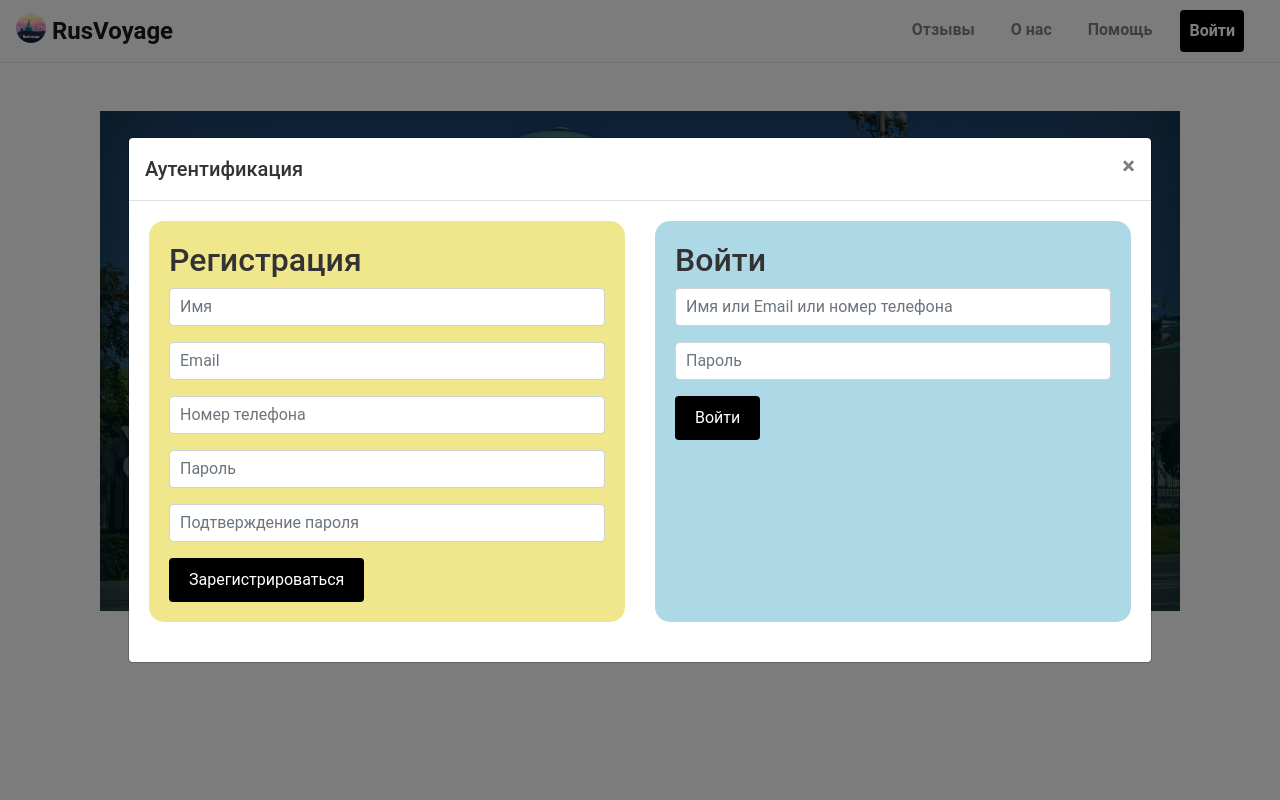
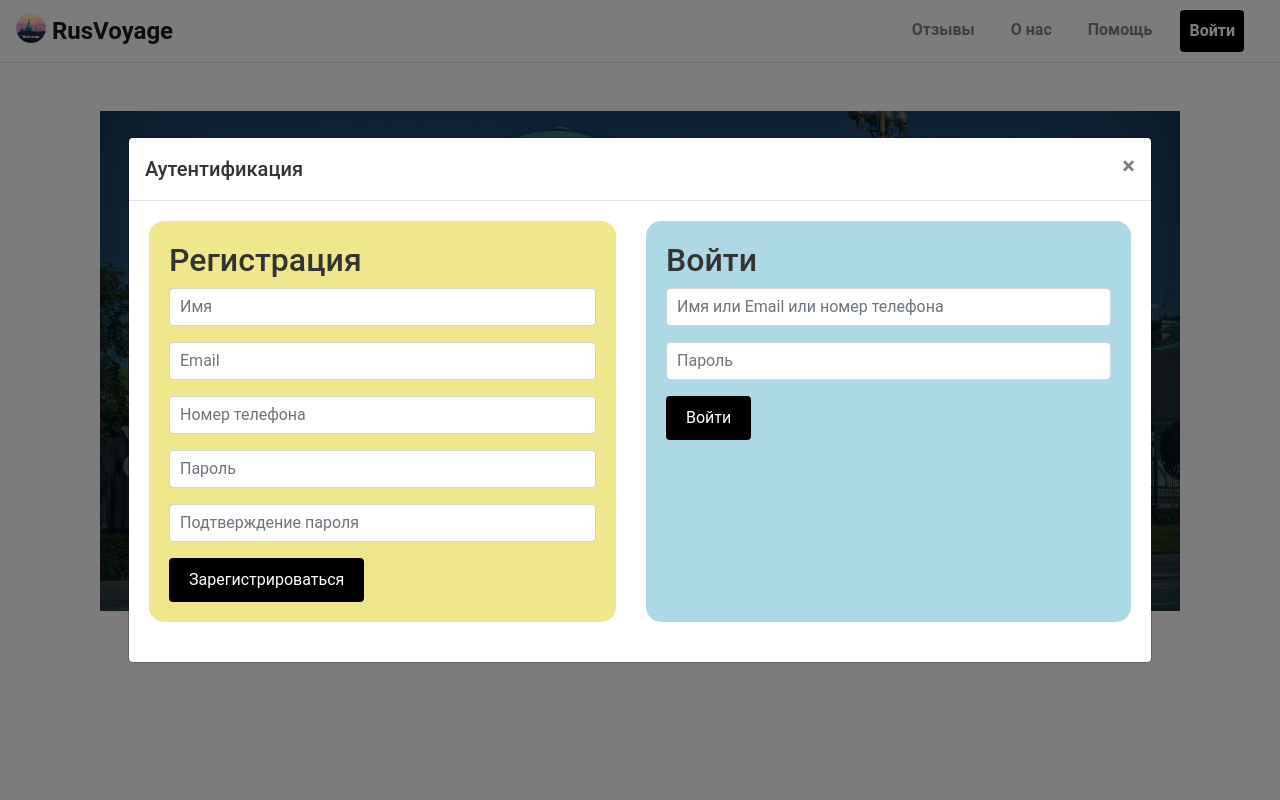
Before and after one commit to Daret228/my_otchet_rab.github.io, a Django app: page / in a window 1280 px wide, after a click on "Войти". Run offline with Django 5.2, Linux system fonts and the light colour scheme; some libraries are stand-ins or nearby versions.

Commit message:
Изменение стилей

```diff
--- a/RusTravel/main/static/css/base.css
+++ b/RusTravel/main/static/css/base.css
@@ -46,9 +46,18 @@ body {
   padding: 20px;
   gap: 10px;
 }
-.modal-body .left,
+
+.modal-body .left{
+  flex: 0.95;
+  padding: 20px;
+  border-radius: 15px;
+  position: relative;
+  box-sizing: border-box;
+  margin-bottom: 20px;
+}
+
 .modal-body .right {
-  flex: 1;
+  flex: 0.99;
   padding: 20px;
   border-radius: 15px;
   position: relative;
```
